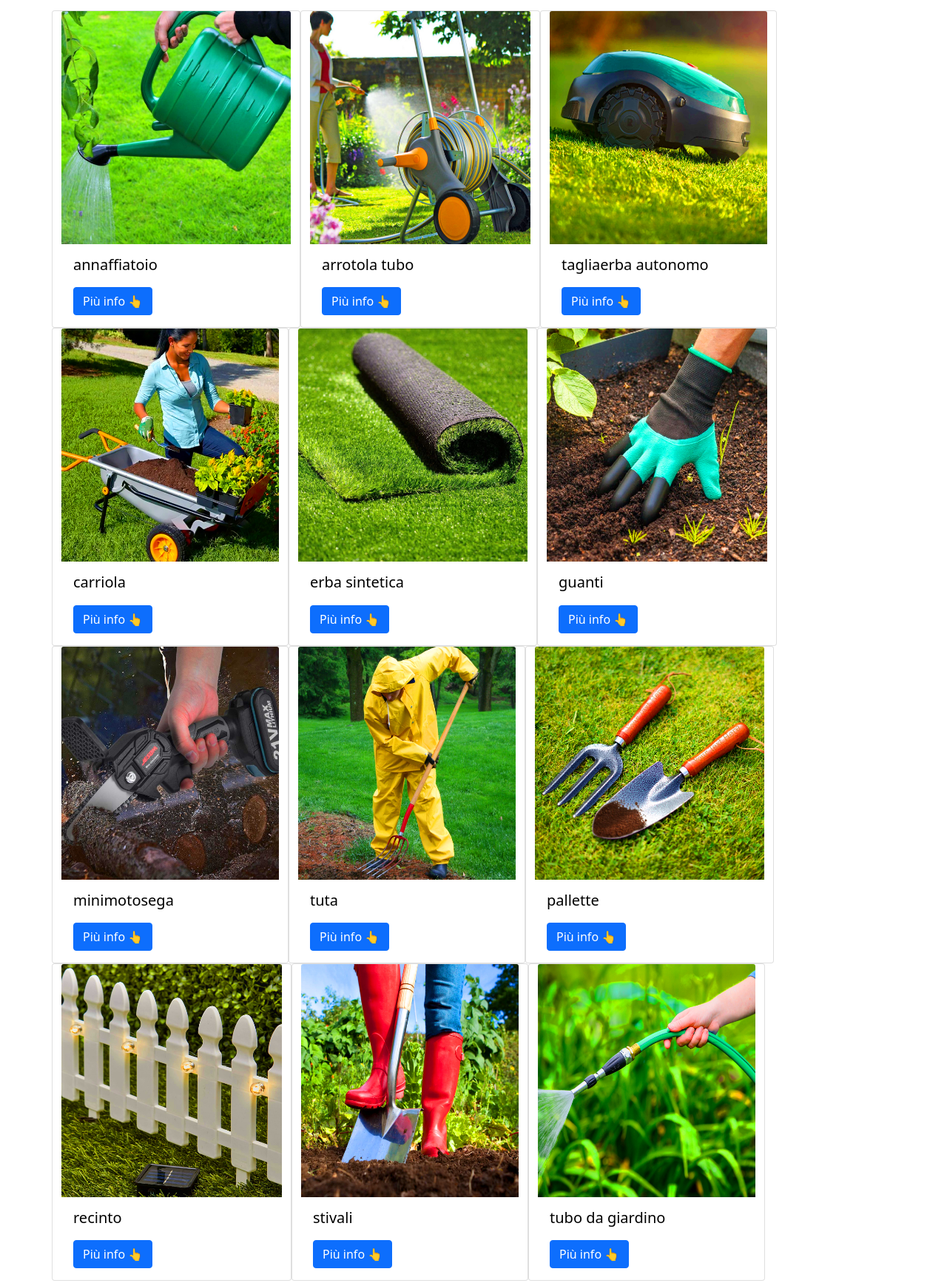
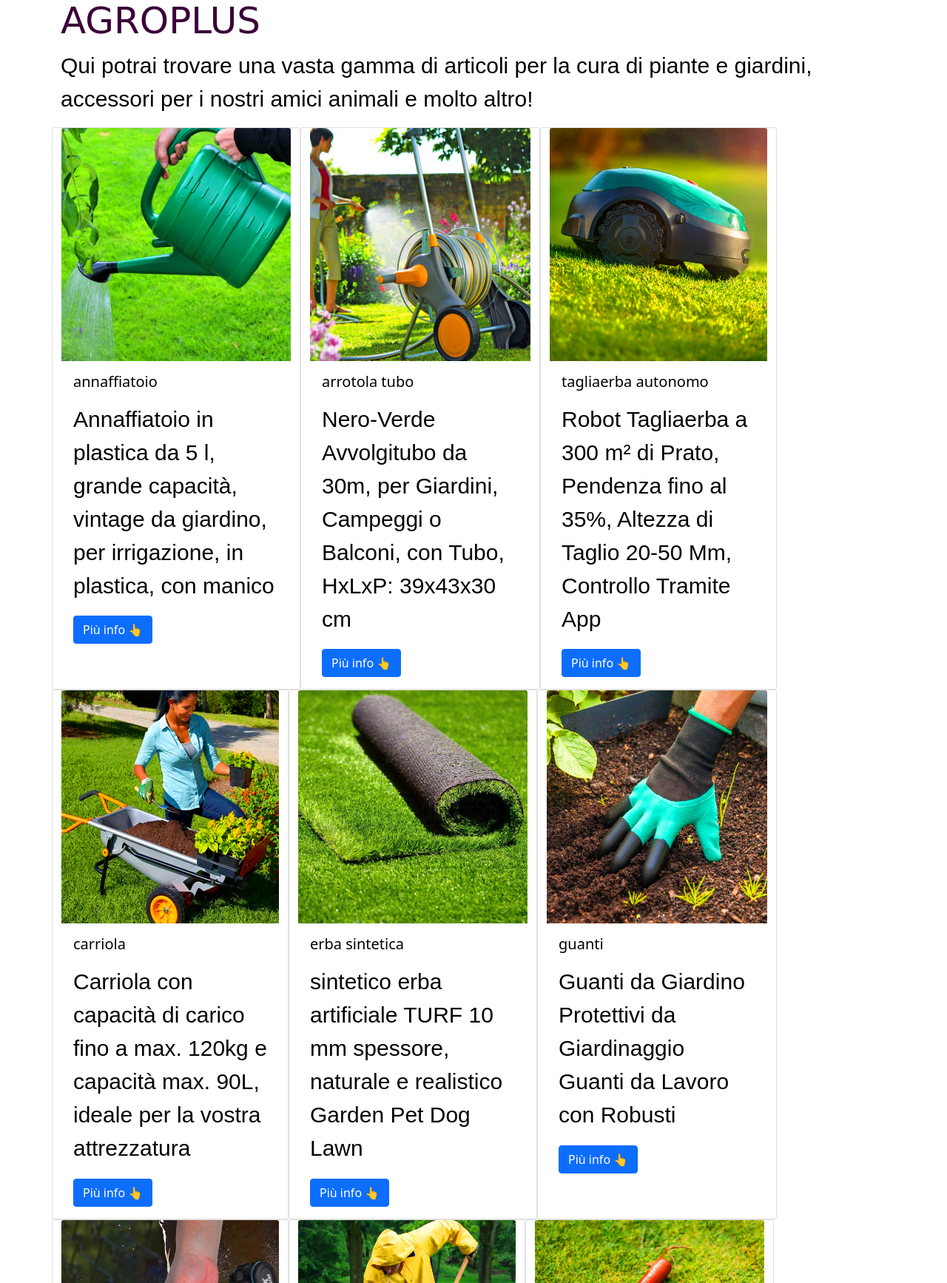
Before and after one commit to StefanoArg/agroplus, a plain HTML site: page giardino/giardino.html in a window 1280 px wide. Shown: the part 1088-2822 px from the top of the page at 74% size. Drawn offline with nearby package versions, Linux system fonts and the light colour scheme; a web font is replaced by a local one.

Commit message:
agginto descrizione ai prodotti su giardino

```diff
--- a/giardino/giardino.html
+++ b/giardino/giardino.html
@@ -110,8 +110,8 @@
 
     <!-- testo di benvenuto-->
     <div class="container">
-       <h1></h1>
-        <p>
+       <h1>AGROPLUS</h1>
+        <p>Qui potrai trovare una vasta gamma di articoli per la cura di piante e giardini, accessori per i nostri amici animali e molto altro!
         </p>
     </div>
 
@@ -124,6 +124,7 @@
         <div class="card-body">
           <h5 class="card-title">annaffiatoio</h5>
           <p class="card-text"></p>
+          <p>Annaffiatoio in plastica da 5 l, grande capacità, vintage da giardino, per irrigazione, in plastica, con manico</p>
           <a href="uomo.html" class="btn btn-primary">Più info 👆</a>
         </div>
       </div>
@@ -132,6 +133,7 @@
         <div class="card-body">
           <h5 class="card-title">arrotola tubo</h5>
           <p class="card-text"></p>
+          <p>Nero-Verde Avvolgitubo da 30m, per Giardini, Campeggi o Balconi, con Tubo, HxLxP: 39x43x30 cm</p>
           <a href="donna.html" class="btn btn-primary">Più info 👆</a>
         </div>
       </div>
@@ -140,6 +142,7 @@
         <div class="card-body">
           <h5 class="card-title">tagliaerba autonomo</h5>
           <p class="card-text"></p>
+          <p>Robot Tagliaerba a 300 m² di Prato, Pendenza fino al 35%, Altezza di Taglio 20-50 Mm, Controllo Tramite App</p>
           <a href="bambini.html" class="btn btn-primary">Più info 👆</a>
         </div>
       </div>
@@ -148,6 +151,7 @@
         <div class="card-body">
           <h5 class="card-title">carriola</h5>
           <p class="card-text"></p>
+          <p>Carriola con capacità di carico fino a max. 120kg e capacità max. 90L, ideale per la vostra attrezzatura</p>
           <a href="novità2022.html" class="btn btn-primary">Più info 👆</a>
         </div>
       </div>
@@ -156,6 +160,7 @@
         <div class="card-body">
           <h5 class="card-title">erba sintetica</h5>
           <p class="card-text"></p>
+          <p>sintetico erba artificiale TURF 10 mm spessore, naturale e realistico Garden Pet Dog Lawn</p>
           <a href="uomo.html" class="btn btn-primary">Più info 👆</a>
         </div>
       </div>
@@ -164,6 +169,7 @@
         <div class="card-body">
           <h5 class="card-title">guanti</h5>
           <p class="card-text"></p>
+          <p>Guanti da Giardino Protettivi da Giardinaggio Guanti da Lavoro con Robusti</p>
           <a href="uomo.html" class="btn btn-primary">Più info 👆</a>
         </div>
       </div>
@@ -171,6 +177,7 @@
         <img src="images-pro/minimotosega.jpg" height="315px" class="card-img-top" alt="...">
         <div class="card-body">
           <h5 class="card-title">minimotosega</h5>
+          <p>Mini Motosega a Batteria,MHDYT Portatile Sega Elettrica per Potatura con 2 batterie 24V</p>
           <p class="card-text"></p>
           <a href="uomo.html" class="btn btn-primary">Più info 👆</a>
         </div>
@@ -180,6 +187,7 @@
         <div class="card-body">
           <h5 class="card-title">tuta</h5>
           <p class="card-text"></p>
+          <p>Tuta giardinaggio con Cappuccio, in Polipropilene, Giallo</p>
           <a href="uomo.html" class="btn btn-primary">Più info 👆</a>
         </div>
       </div>
@@ -188,6 +196,7 @@
         <div class="card-body">
           <h5 class="card-title">pallette</h5>
           <p class="card-text"></p>
+          <p>Attrezzi da Giardino, 2 Pezzi Alluminio Kit Giardinaggio, Utensili da Giardino con Impugnatura in Gomma Antiscivolo</p>
           <a href="uomo.html" class="btn btn-primary">Più info 👆</a>
         </div>
       </div>
@@ -196,6 +205,7 @@
         <div class="card-body">
           <h5 class="card-title">recinto</h5>
           <p class="card-text"></p>
+          <p> Recinzione in legno per cani, pieghevole, 152,4 x 152,4 x 60,9 cm</p>
           <a href="donna.html" class="btn btn-primary">Più info 👆</a>
         </div>
       </div>
@@ -204,6 +214,7 @@
         <div class="card-body">
           <h5 class="card-title">stivali</h5>
           <p class="card-text"></p>
+          <p>Protective Footwear, Stivali Antinfortunistici Unisex-Adulto</p>
           <a href="bambini.html" class="btn btn-primary">Più info 👆</a>
         </div>
       </div>
@@ -212,6 +223,7 @@
         <div class="card-body">
           <h5 class="card-title">tubo da giardino</h5>
           <p class="card-text"></p>
+          <p>5M Tubo da giardino, tubo dell'acqua espandibile, lattice a 3 strati</p>
           <a href="novità2022.html" class="btn btn-primary">Più info 👆</a>
         </div>
       </div>
```
